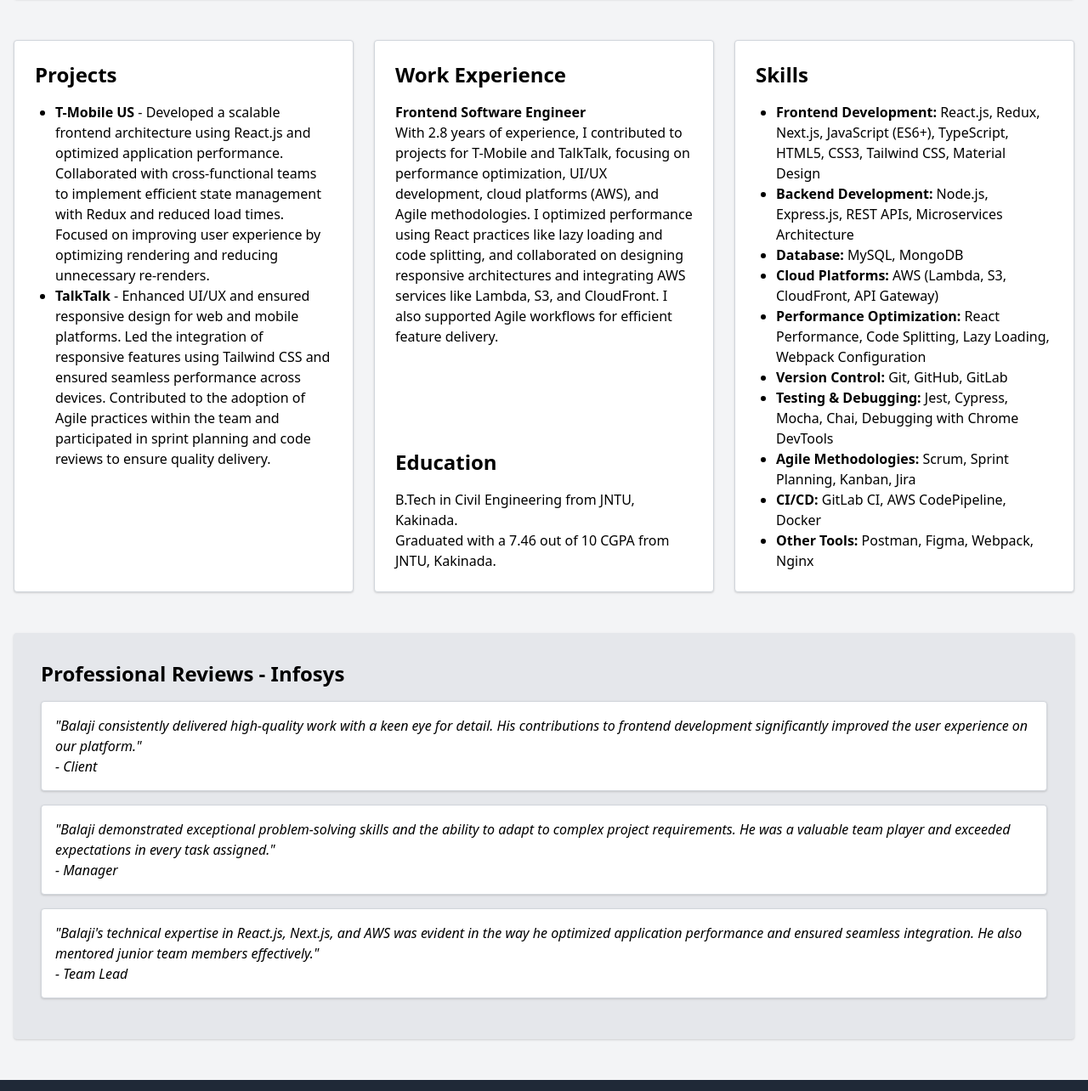
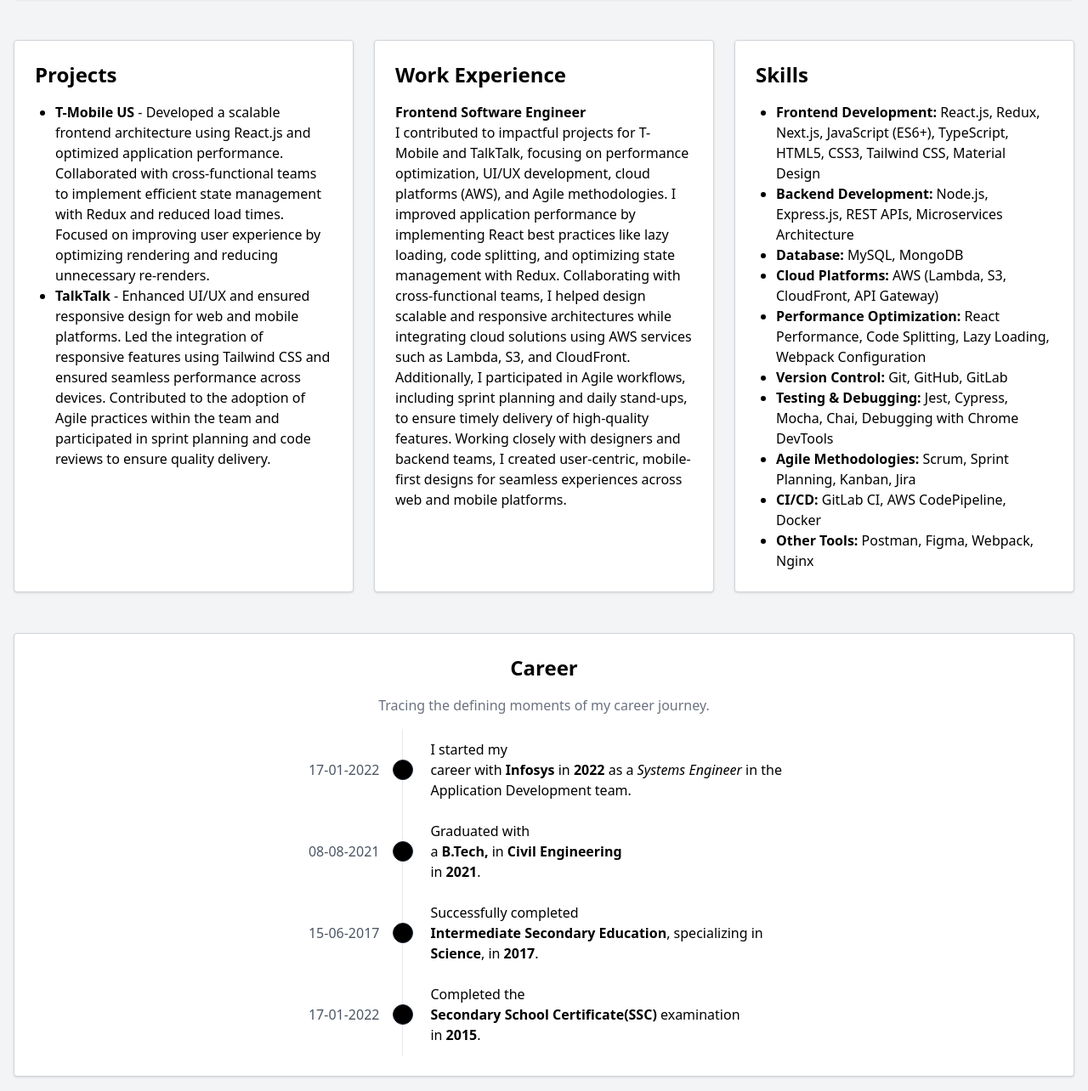
Before and after one commit to Balaji-Kalikivai/Basic-HTML-Website, a plain HTML site: page index.html in a window 1280 px wide. Shown: the part 321-1605 px from the top of the page at 85% size. Drawn offline with nearby package versions, Linux system fonts and the light colour scheme.

Commit message:
Added Career Section

```diff
--- a/index.html
+++ b/index.html
@@ -13,7 +13,7 @@
         content="Frontend Software Engineer with expertise in React.js, Next.js, Tailwind CSS, and AWS.">
     <meta name="author" content="Balaji Kalikivai">
     <title>Balaji Kalikivai - Frontend Developer</title>
-    <link href="https://cdn.jsdelivr.net/npm/tailwindcss@2.2.19/dist/tailwind.min.css" rel="stylesheet">
+    <script src="https://cdn.tailwindcss.com"></script>
 </head>
 
 <body class="font-sans antialiased bg-gray-100">
@@ -55,18 +55,18 @@
             <div class="bg-white p-6 rounded border border-gray-300 shadow flex flex-col justify-between h-full">
                 <div class="mb-4">
                     <h2 class="text-2xl font-bold mb-4">Work Experience</h2>
-                    <p><strong>Frontend Software Engineer</strong><br>With 2.8 years of experience, I contributed to
-                        projects for T-Mobile and TalkTalk, focusing on performance optimization, UI/UX development,
-                        cloud platforms (AWS), and Agile methodologies. I optimized performance using React practices
-                        like lazy loading and code splitting, and collaborated on designing responsive architectures and
-                        integrating AWS services like Lambda, S3, and CloudFront. I also supported Agile workflows for
-                        efficient feature delivery.</p>
+                    <p><strong>Frontend Software Engineer</strong><br>I contributed to impactful projects for T-Mobile
+                        and TalkTalk, focusing on performance optimization, UI/UX development, cloud platforms (AWS),
+                        and Agile methodologies. I improved application performance by implementing React best practices
+                        like lazy loading, code splitting, and optimizing state management with Redux. Collaborating
+                        with cross-functional teams, I helped design scalable and responsive architectures while
+                        integrating cloud solutions using AWS services such as Lambda, S3, and CloudFront. Additionally,
+                        I participated in Agile workflows, including sprint planning and daily stand-ups, to ensure
+                        timely delivery of high-quality features. Working closely with designers and backend teams, I
+                        created user-centric, mobile-first designs for seamless experiences across web and mobile
+                        platforms.</p>
                 </div>
-                <div>
-                    <h2 class="text-2xl font-bold mb-4">Education</h2>
-                    <p>B.Tech in Civil Engineering from JNTU, Kakinada.<br>Graduated with a 7.46 out of 10 CGPA from
-                        JNTU, Kakinada.</p>
-                </div>
+
             </div>
             <div class="bg-white p-6 rounded border border-gray-300 shadow h-full">
                 <h2 class="text-2xl font-bold mb-4">Skills</h2>
@@ -88,6 +88,65 @@
                 </ul>
             </div>
         </section>
+        <section class="content grid md:grid-cols-1 gap-6 my-12">
+            <div class="bg-white p-6 rounded border border-gray-300 shadow h-full">
+                <h1 class="text-2xl font-bold mb-4 text-center">Career</h1>
+                <p class="text-center text-gray-500">Tracing the defining moments of my career journey.</p>
+
+                <section class="max-w-xl mt-4 mx-auto">
+
+                    <div class="relative flex mx-auto space-x-4 min-h-24">
+                        <span class="text-gray-600 text-center flex-[2_2_0%] self-center">17-01-2022</span>
+                        <div class="relative border-l bg-gray-100 flex items-center">
+                            <div
+                                class="absolute flex-shrink-0 w-6 h-6 bg-black border border-gray-800 rounded-full z-10  trasform -translate-x-1/2">
+                            </div>
+                        </div>
+                        <p class="text-black text-left pl-4 ml-8 flex-[8_8_0%] self-center">I started my <br> career
+                            with
+                            <b>Infosys</b> in
+                            <strong>2022</strong> as a <i>Systems Engineer</i> in the <br> Application Development team.
+                        </p>
+                    </div>
+                    <div class="relative flex mx-auto space-x-4 min-h-24">
+                        <span class="text-gray-600 text-center flex-[2_2_0%] self-center">08-08-2021</span>
+                        <div class="relative border-l bg-gray-100 flex items-center">
+                            <div
+                                class="absolute flex-shrink-0 w-6 h-6 bg-black border border-gray-800 rounded-full z-10  trasform -translate-x-1/2">
+                            </div>
+                        </div>
+                        <p class="text-black text-left pl-4 ml-8 flex-[8_8_0%] self-center">Graduated with <br> a
+                            <strong>B.Tech,</strong> in
+                            <strong>Civil Engineering</strong> <br> in <b>2021</b>.
+                        </p>
+                    </div>
+                    <div class="relative flex mx-auto space-x-4 min-h-24">
+                        <span class="text-gray-600 text-center flex-[2_2_0%] self-center">15-06-2017</span>
+                        <div class="relative border-l bg-gray-100 flex items-center">
+                            <div
+                                class="absolute flex-shrink-0 w-6 h-6 bg-black border border-gray-800 rounded-full z-10  trasform -translate-x-1/2">
+                            </div>
+                        </div>
+                        <p class="text-black text-left pl-4 ml-8 flex-[8_8_0%] self-center">Successfully completed <br>
+                            <strong>Intermediate Secondary Education</strong>, specializing in <br> <b>Science</b>, in
+                            <b>2017</b>.
+                        </p>
+                    </div>
+                    <div class="relative flex mx-auto space-x-4 min-h-24">
+                        <span class="text-gray-600 text-center flex-[2_2_0%] self-center">17-01-2022</span>
+                        <div class="relative border-l bg-gray-100 flex items-center">
+                            <div
+                                class="absolute flex-shrink-0 w-6 h-6 bg-black border border-gray-800 rounded-full z-10  trasform -translate-x-1/2">
+                            </div>
+                        </div>
+                        <p class="text-black text-left pl-4 ml-8 flex-[8_8_0%] self-center">Completed the
+                            <br><strong>Secondary School Certificate(SSC)</strong> examination <br> in <b>2015</b>.
+                        </p>
+                    </div>
+                </section>
+            </div>
+        </section>
+
         <section class="bg-gray-200 p-8 mt-12 rounded shadow">
             <h2 class="text-2xl font-bold mb-4">Professional Reviews - Infosys</h2>
             <div class="my-4 bg-white p-4 rounded border border-gray-300 shadow">
```
